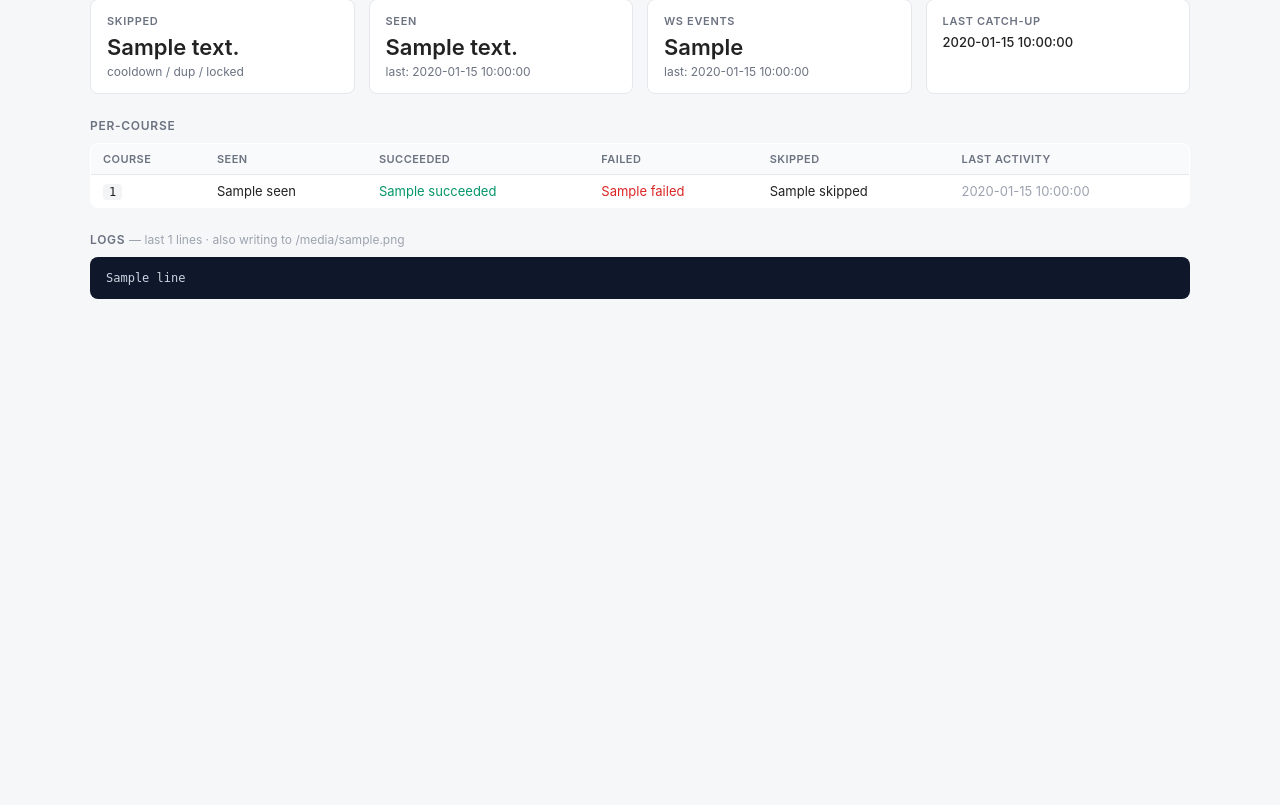
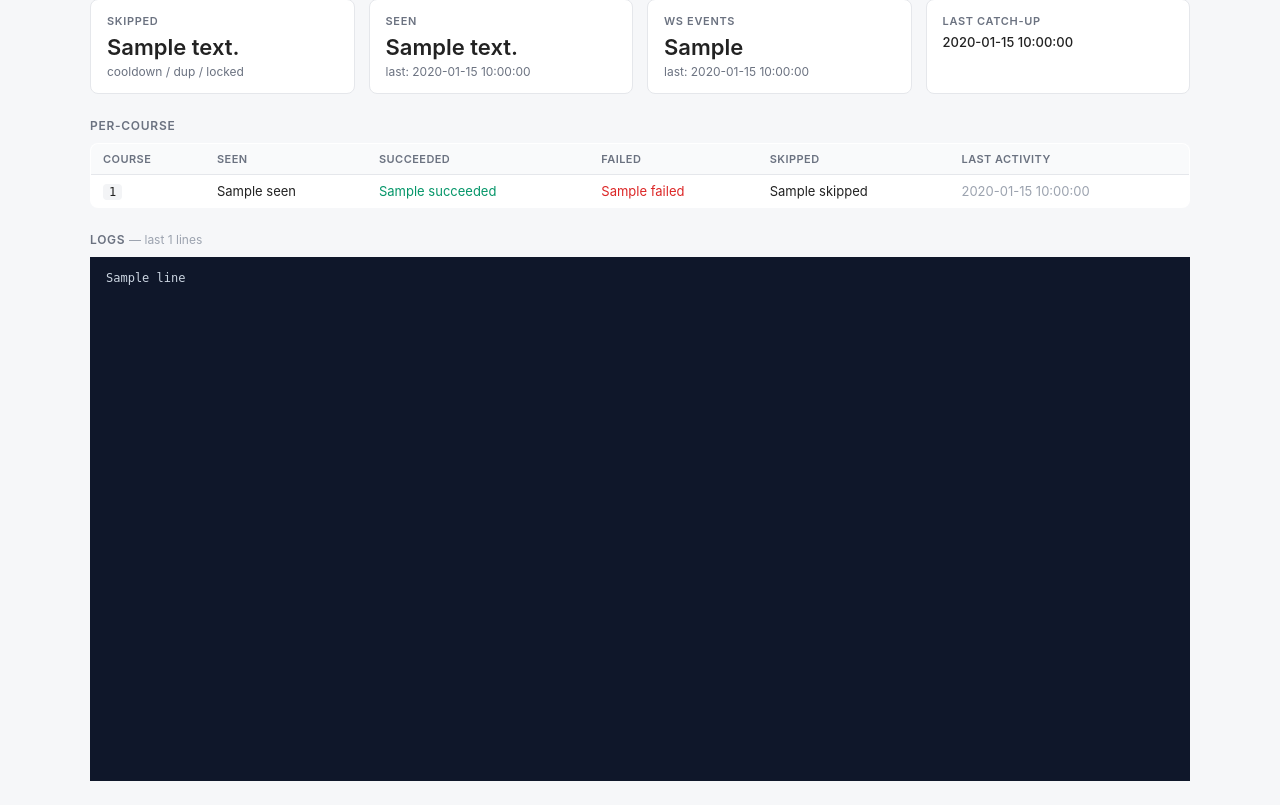
Before and after one commit to computor-org/computor-agent, a Python web app: template src/computor_agent/api/templates/dashboard.html in a window 1280 px wide. Shown: the part 197-1002 px from the top of the page. Before the commit the page ends 496 px from the top, so only its background shows below. Run offline with Jinja, Linux system fonts and the light colour scheme; the template is opened without the code that fills it: most values are stand-ins (such as "Sample title", 1, 10 or a date in 2020).

Commit message:
fix: log pane fixed height, square corners, drop file-path note
Use a fixed height instead of max-height so the pane doesn't grow
into the layout before clamping, and drop the border-radius so it
sits flush. Also removes the "also writing to <file>" suffix from
the section heading — the file path isn't useful in the web UI.

Co-Authored-By: Claude Opus 4.7 (1M context) <noreply@anthropic.com>

```diff
--- a/src/computor_agent/api/templates/dashboard.html
+++ b/src/computor_agent/api/templates/dashboard.html
@@ -25,7 +25,7 @@
     code { background: #f3f4f6; padding: 1px 6px; border-radius: 4px; font-size: 12px; }
     section { margin-top: 24px; }
     section > h2 { font-size: 12px; text-transform: uppercase; color: #6b7280; letter-spacing: .06em; font-weight: 600; margin: 0 0 10px; }
-    pre.log { background: #0f172a; color: #cbd5e1; padding: 12px 16px; border-radius: 8px; overflow: auto; max-height: 500px; font-size: 12px; line-height: 1.5; margin: 0; white-space: pre-wrap; word-break: break-all; }
+    pre.log { background: #0f172a; color: #cbd5e1; padding: 12px 16px; overflow: auto; height: 500px; font-size: 12px; line-height: 1.5; margin: 0; white-space: pre-wrap; word-break: break-all; }
     #poll-status { font-size: 11px; color: #9ca3af; }
     #poll-status.stale { color: #dc2626; }
   </style>
@@ -100,7 +100,7 @@
   </section>
 
   <section>
-    <h2>Logs <span class="muted" style="text-transform: none; letter-spacing: 0; font-weight: 400;">— last <span id="log-line-count">{{ log_lines | length }}</span> lines{% if log_file %} · also writing to {{ log_file }}{% endif %}</span></h2>
+    <h2>Logs <span class="muted" style="text-transform: none; letter-spacing: 0; font-weight: 400;">— last <span id="log-line-count">{{ log_lines | length }}</span> lines</span></h2>
 <pre class="log" id="log-pane">{% for line in log_lines %}{{ line }}
 {% endfor %}</pre>
   </section>
```
